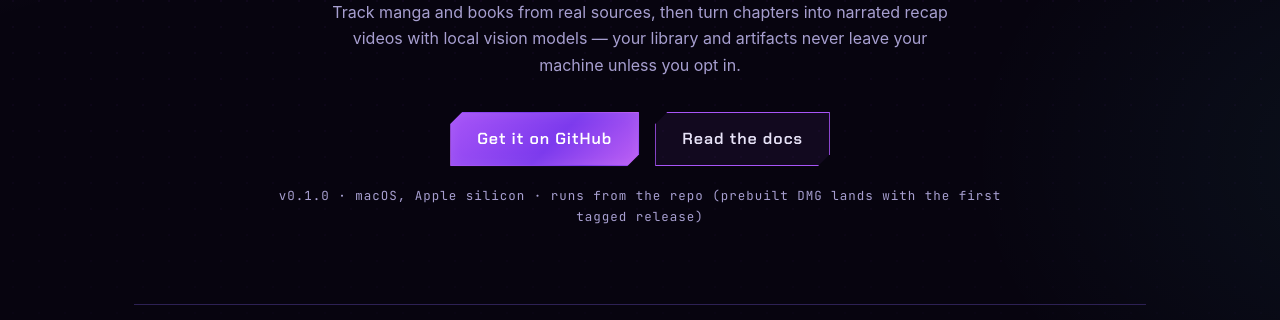
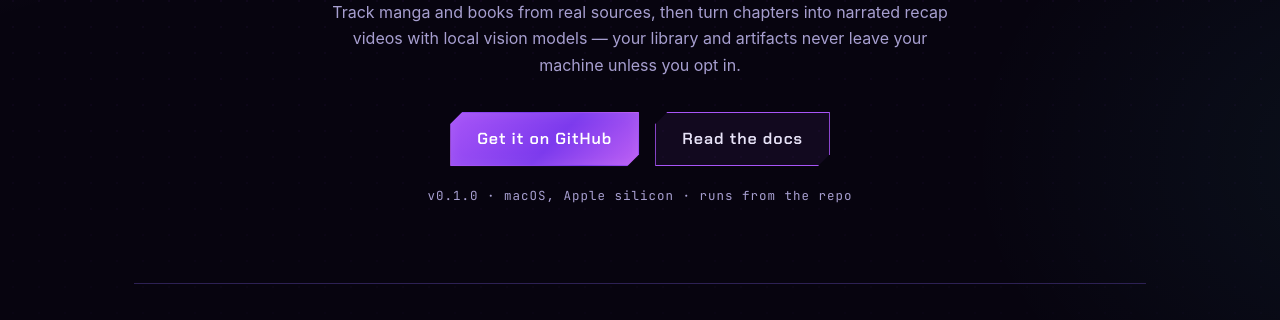
Before and after one commit to terragohan/entertainment-harness, a plain HTML site: page site/index.html in a window 1280 px wide. Shown: the part 480-800 px from the top of the page. Drawn offline with Linux system fonts and the light colour scheme.

Commit message:
drop DMG references — users run the app from a repo checkout
Removes the download-button placeholders, checklist item, and meta-line
mention from the site, and reframes the README desktop section around
bun run dev from a clone (app packaging stays a maintainer flow in
ui/README.md; release.yml machinery unchanged).

```diff
--- a/site/index.html
+++ b/site/index.html
@@ -26,8 +26,6 @@
     3. Screenshots: drop captures into assets/screenshots/ named library.png,
        work.png, player.png — or delete the #screenshots section. The section
        hides itself per-image if a file is missing.
-    4. After the first tagged release builds a DMG (.github/workflows/release.yml),
-       restore the download buttons marked "DMG" below.
   -->
 </head>
 <body>
@@ -40,9 +38,6 @@
       <a href="#features">Features</a>
       <a href="#get-started">Get started</a>
       <a href="https://github.com/terragohan/entertainment-harness">GitHub</a>
-      <!-- DMG: restore after the first tagged release
-      <a class="btn small" href="https://github.com/terragohan/entertainment-harness/releases/latest/download/EntertainmentHarness-macOS-arm64.dmg">Download</a>
-      -->
     </div>
   </nav>
 
@@ -59,11 +54,8 @@
     <div class="cta">
       <a class="btn primary" href="https://github.com/terragohan/entertainment-harness">Get it on GitHub</a>
       <a class="btn ghost" href="https://github.com/terragohan/entertainment-harness/tree/main/docs">Read the docs</a>
-      <!-- DMG: restore after the first tagged release
-      <a class="btn primary" href="https://github.com/terragohan/entertainment-harness/releases/latest/download/EntertainmentHarness-macOS-arm64.dmg">Download for macOS</a>
-      -->
     </div>
-    <p class="meta">v0.1.0 &middot; macOS, Apple silicon &middot; runs from the repo (prebuilt DMG lands with the first tagged release)</p>
+    <p class="meta">v0.1.0 &middot; macOS, Apple silicon &middot; runs from the repo</p>
   </header>
 
   <main>
```
Also changed, not shown: README.md.
